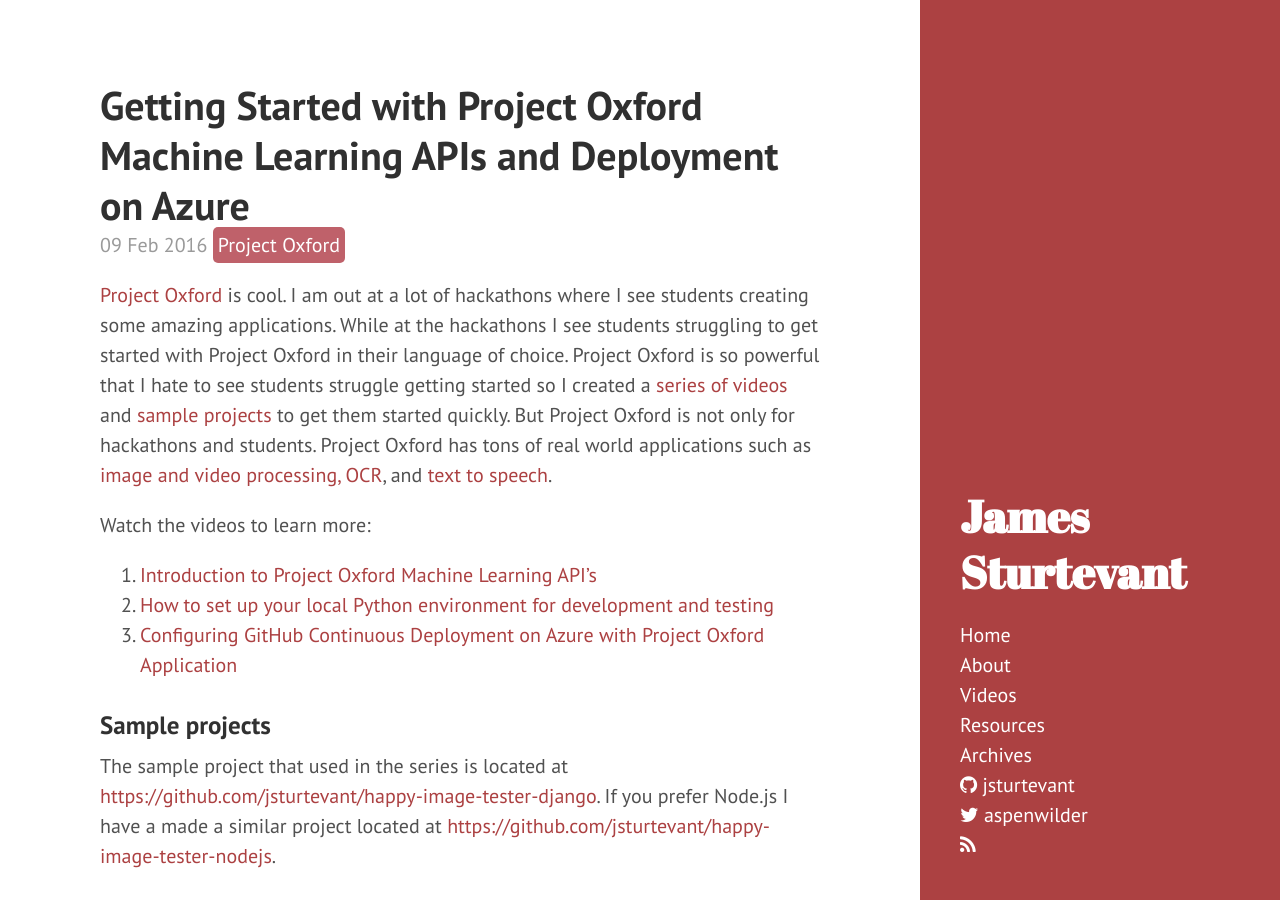
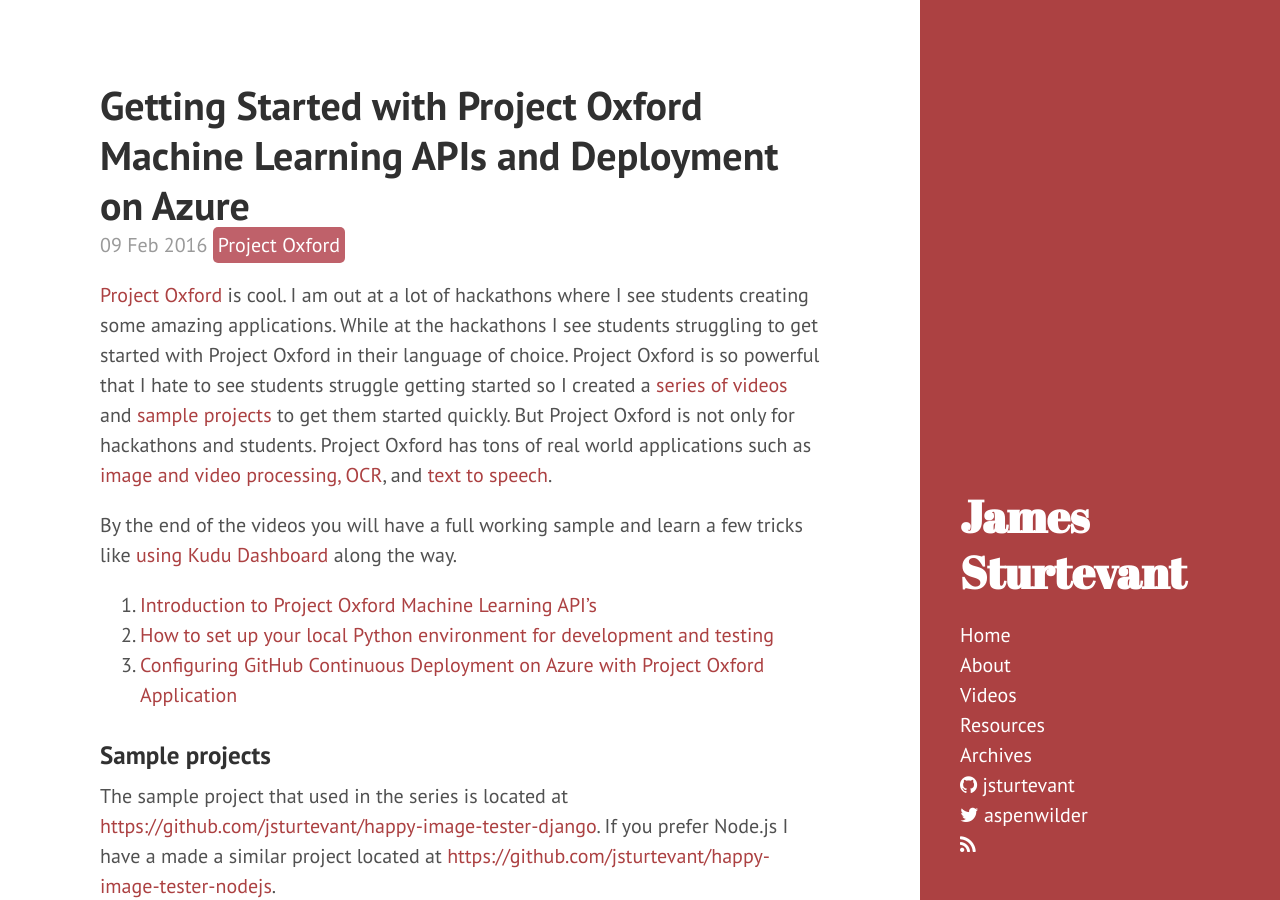
Before and after one commit to jsturtevant/jsturtevant.github.io, a Jekyll site: the page built from _posts/2016-02-09-Getting-Started-with-Project-Oxford-Machine-Learning-Apis-and-Deployment-on-Azure.md, in a window 1280 px wide and 900 px high. Built offline with Jekyll 4.4.1, drawn with Linux system fonts in a browser that asks for light colours; nearby versions of some CDN libraries; Markdown is read by kramdown in place of the engine named in the settings; comment, search, counter and statistics services are not loaded.

Commit message:
updated lists

```diff
--- a/_posts/2016-02-09-Getting-Started-with-Project-Oxford-Machine-Learning-Apis-and-Deployment-on-Azure.md
+++ b/_posts/2016-02-09-Getting-Started-with-Project-Oxford-Machine-Learning-Apis-and-Deployment-on-Azure.md
@@ -9,7 +9,8 @@ categories:
 
 [Project Oxford](https://www.projectoxford.ai/) is cool.  I am out at a lot of hackathons where I see students creating some amazing applications.  While at the hackathons I see students struggling to get started with Project Oxford in their language of choice.  Project Oxford is so powerful that I hate to see students struggle getting started so I created a [series of videos](https://channel9.msdn.com/Search?term=project%20oxford%20sturtevant#lang-en=en&ch9Search) and [sample projects](https://github.com/jsturtevant/happy-image-tester-django) to get them started quickly.  But Project Oxford is not only for hackathons and students.  Project Oxford has tons of real world applications such as [image and video processing, OCR](https://www.projectoxford.ai/vision), and [text to speech](https://www.projectoxford.ai/speech).
 
-Watch the videos to learn more:
+By the end of the videos you will have a full working sample and learn a few tricks like [using Kudu Dashboard](/posts/How-to-add-edit-and-remove-files-in-your-azure-webapp-using-the-kudu-service-dashboard) along the way.
+
 1. [Introduction to Project Oxford Machine Learning API's](https://channel9.msdn.com/Blogs/jsturtevant/Introduction-to-Project-Oxford-Machine-Learning-APIs)
 2. [How to set up  your local Python environment for development and testing](https://channel9.msdn.com/Blogs/jsturtevant/Setting-up-Project-Oxford-for-Python-on-Windows)
 3. [Configuring GitHub Continuous Deployment on Azure with Project Oxford Application](https://channel9.msdn.com/Blogs/jsturtevant/Configuring-GitHub-Continuous-Deployment-on-Azure-with-Project-Oxford-Application)
@@ -20,6 +21,7 @@ The sample project that used in the series is located at [https://github.com/jst
 
 ### Project Oxford API's
 You can find API wrappers for many of the languages:
+
 - [Official API's for c# and more](https://github.com/Microsoft/ProjectOxford-ClientSDK)
 - [Python API](https://github.com/southwood/project-oxford-python)
 - [Node.js API](https://github.com/felixrieseberg/project-oxford)
```
